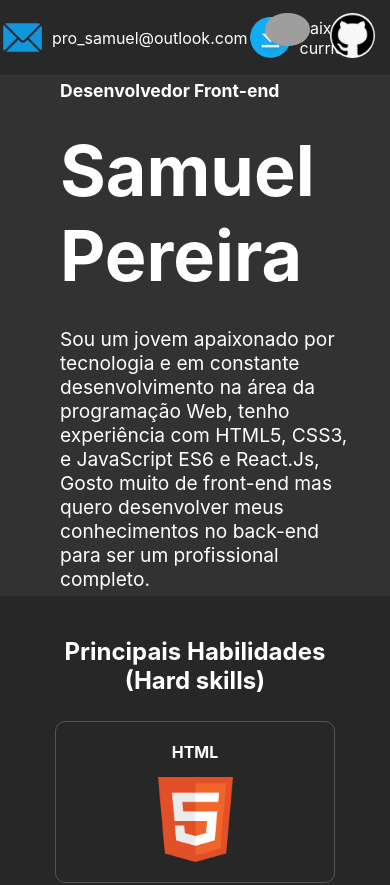
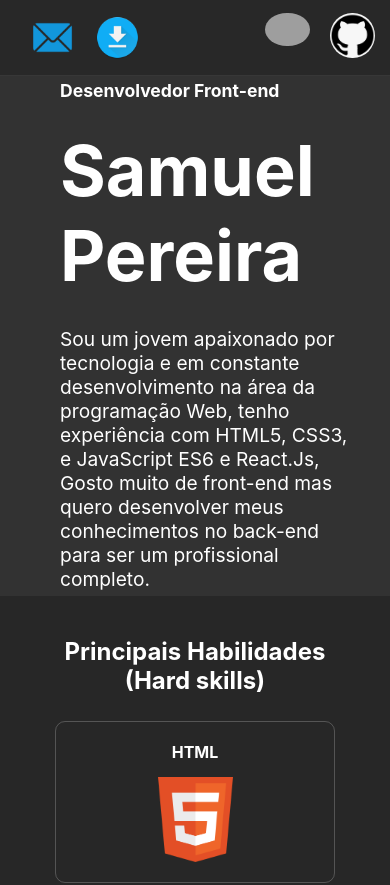
Before and after one commit to SP-Sam/portfolio, a React (Create React App) app: page / in a window 390 px wide. Shown: the top 885 px of the page. Built offline with nearby package versions, Linux system fonts and the light colour scheme; grey boxes are pictures that could not be loaded.

Commit message:
Correcao no header

```diff
--- a/src/styles/header.css
+++ b/src/styles/header.css
@@ -35,7 +35,7 @@
   margin-left: 7px;
 }
 
-.comunication a:hover {
+.communication a:hover {
   color: #ffd27d;
 }
 
@@ -61,7 +61,7 @@
   .social-links {
     margin-right: 15px;
   }
-  .comunication {
+  .communication {
     width: 500px;
   }
   .samuel-image {
@@ -70,10 +70,10 @@
 }
 
 @media screen and (max-width: 600px) {
-  .comunication {
+  .communication {
     width: 150px;
   }
-  .comunication a span {
+  .communication a span {
     display: none;
   }
 }
```
